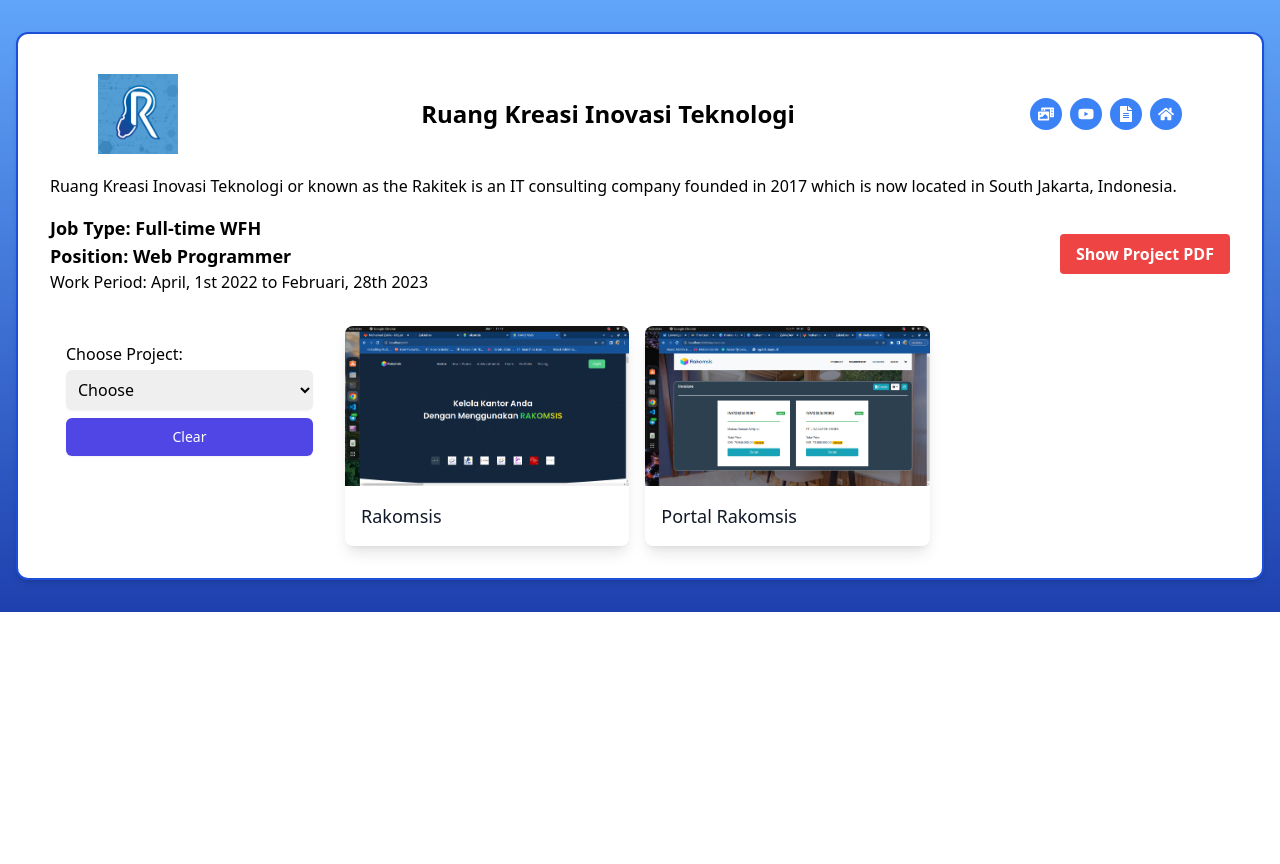
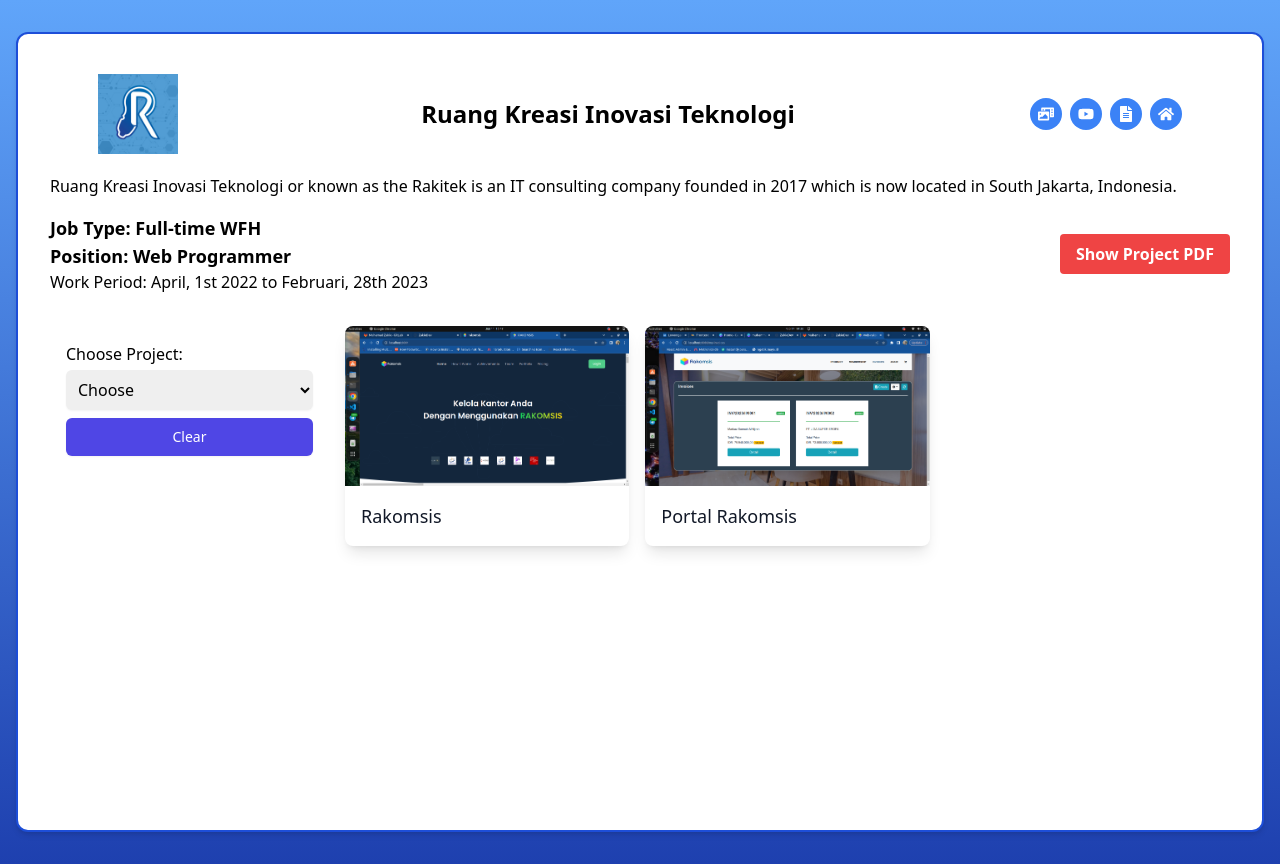
Before and after one commit to programmercintasunnah/zakie, a React (Create React App) app: page /rakitek in a window 1280 px wide. Before the commit the page ends 800 px from the top, so only its background shows below. Built offline with nearby package versions, Linux system fonts and the light colour scheme.

Commit message:
min-h-screen

```diff
--- a/src/components/Details/IbnuMasud.js
+++ b/src/components/Details/IbnuMasud.js
@@ -37,8 +37,8 @@
   };
 
   return (
-    <div className="container px-4 py-8 bg-gradient-to-b from-green-500 to-blue-400">
-      <div className="border-red-700 rounded-xl shadow-md overflow-hidden bg-white px-4 border-2 sm:px-6 lg:px-8 py-8">
+    <div className="min-h-screen container px-4 py-8 bg-gradient-to-b from-green-500 to-blue-400">
+      <div className="min-h-screen border-red-700 rounded-xl shadow-md overflow-hidden bg-white px-4 border-2 sm:px-6 lg:px-8 py-8">
         <div className="flex flex-col md:flex-row justify-between items-center px-12 py-2">
           <img
             src={CompanyLogo}
--- a/src/components/Details/Pragma.js
+++ b/src/components/Details/Pragma.js
@@ -66,8 +66,8 @@
     : projects;
 
   return (
-    <div className="container px-4 py-8 bg-gradient-to-b from-blue-500 to-red-400">
-      <div className="border-blue-700 rounded-xl shadow-md overflow-hidden bg-white px-4 border-2 sm:px-6 lg:px-8 py-8">
+    <div className="min-h-screen container px-4 py-8 bg-gradient-to-b from-blue-500 to-red-400">
+      <div className="min-h-screen border-blue-700 rounded-xl shadow-md overflow-hidden bg-white px-4 border-2 sm:px-6 lg:px-8 py-8">
         <div className="flex flex-col md:flex-row justify-between items-center px-12 py-2">
           <img
             src={CompanyLogo}
--- a/src/components/Details/Rakitek.js
+++ b/src/components/Details/Rakitek.js
@@ -55,8 +55,8 @@
     : projects;
 
   return (
-    <div className="container px-4 py-8 bg-gradient-to-b from-blue-400 to-blue-800">
-      <div className="border-blue-700 rounded-xl shadow-md overflow-hidden bg-white px-4 border-2 sm:px-6 lg:px-8 py-8">
+    <div className="min-h-screen container px-4 py-8 bg-gradient-to-b from-blue-400 to-blue-800">
+      <div className="min-h-screen border-blue-700 rounded-xl shadow-md overflow-hidden bg-white px-4 border-2 sm:px-6 lg:px-8 py-8">
         <div className="flex flex-col md:flex-row justify-between items-center px-12 py-2">
           <img
             src={CompanyLogo}
```
